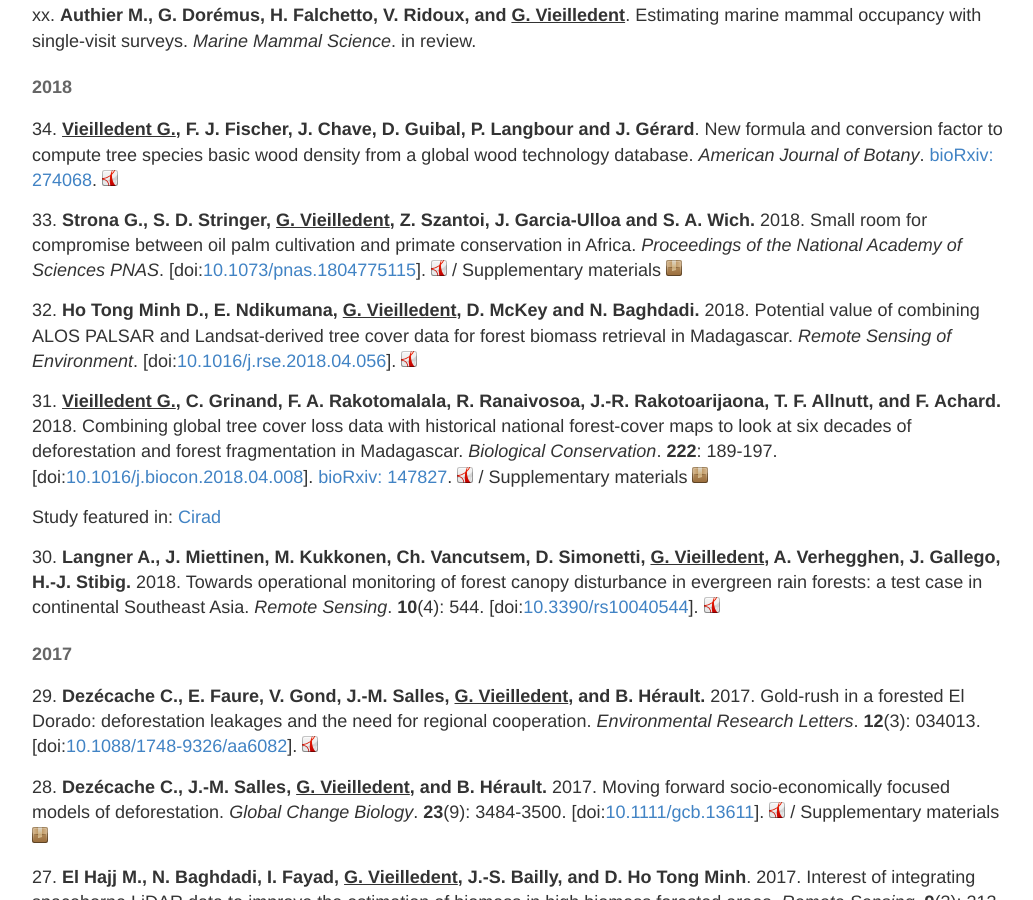
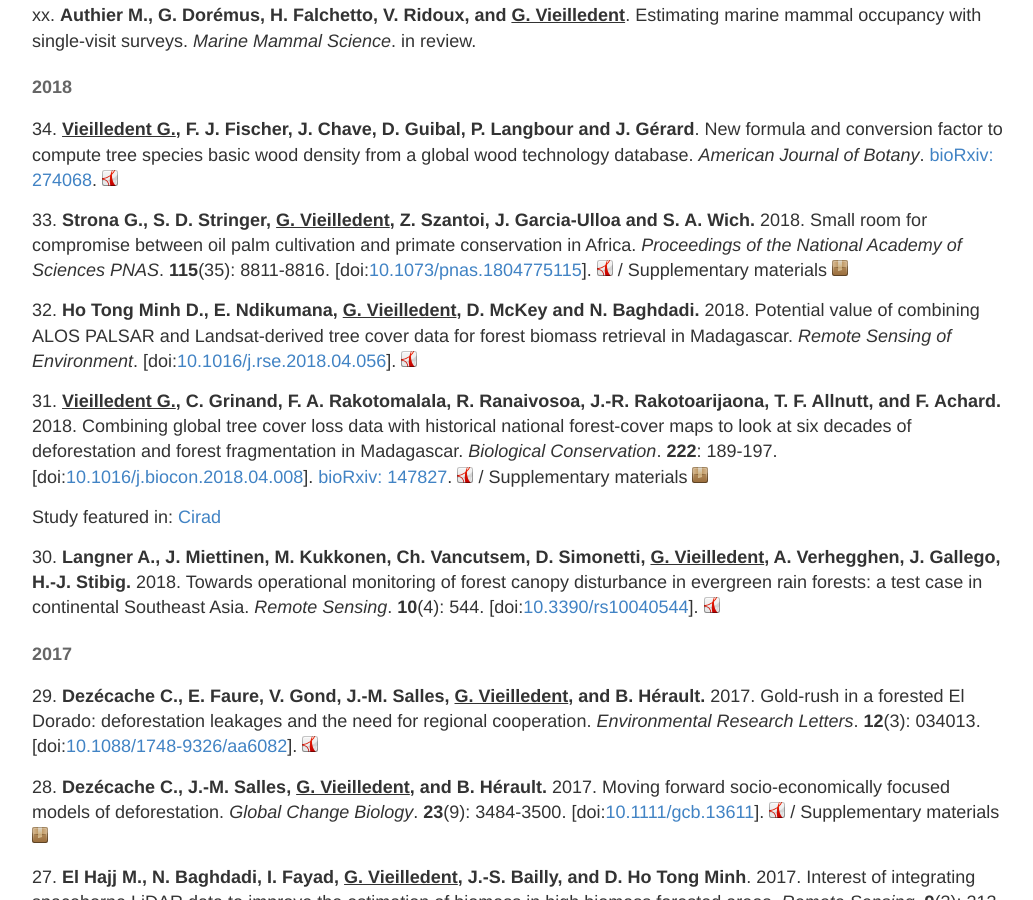
Before and after one commit to ghislainv/ghislainv.github.io, a Jekyll site: the page built from publications.md, in a window 1280 px wide and 900 px high, scrolled down 798 px. Shown: the whole window, without its empty margins (118-1151 px from the left). Built offline with Jekyll 4.4.1, drawn with Linux system fonts in a browser that asks for light colours.

Commit message:
Update Strona 2018

```diff
--- a/publications.md
+++ b/publications.md
@@ -27,7 +27,7 @@ xx\. **Authier M., G. Dorémus, H. Falchetto, V. Ridoux, and <span style="text-d
 [bioRxiv: 274068](https://doi.org/10.1101/274068).
 [![manuscript in pdf](/images/logos/logo-pdf.png "manuscript in pdf")](/publications/Vieilledent2018-bioRxiv.pdf)
 
-33\. **Strona G., S. D. Stringer, <span style="text-decoration: underline;">G. Vieilledent</span>, Z. Szantoi, J. Garcia-Ulloa and S. A. Wich.** 2018. Small room for compromise between oil palm cultivation and primate conservation in Africa. _Proceedings of the National Academy of Sciences PNAS_.
+33\. **Strona G., S. D. Stringer, <span style="text-decoration: underline;">G. Vieilledent</span>, Z. Szantoi, J. Garcia-Ulloa and S. A. Wich.** 2018. Small room for compromise between oil palm cultivation and primate conservation in Africa. _Proceedings of the National Academy of Sciences PNAS_. **115**(35): 8811-8816.
 \[doi:[10.1073/pnas.1804775115](https://doi.org/10.1073/pnas.1804775115)\].
 [![manuscript in pdf](/images/logos/logo-pdf.png "manuscript in pdf")](/publications/Strona2018-PNAS.pdf)
 /
@@ -40,7 +40,8 @@ Supplementary materials [![supplements](/images/logos/logo-zip.png "supplements"
 31\. **<span style="text-decoration: underline;">Vieilledent G.</span>, C. Grinand, F. A. Rakotomalala, R. Ranaivosoa, J.-R. Rakotoarijaona, T. F. Allnutt, and F. Achard.** 2018. Combining global tree cover loss data with historical national forest-cover maps to look at six decades of deforestation and forest fragmentation in Madagascar. _Biological Conservation_. **222**: 189-197.
 \[doi:[10.1016/j.biocon.2018.04.008](https://doi.org/10.1016/j.biocon.2018.04.008)\].
 [bioRxiv: 147827](https://doi.org/10.1101/147827).
-[![manuscript in pdf](/images/logos/logo-pdf.png "manuscript in pdf")](/publications/Vieilledent2018-BiologicalConservation.pdf) /
+[![manuscript in pdf](/images/logos/logo-pdf.png "manuscript in pdf")](/publications/Vieilledent2018-BiologicalConservation.pdf)
+/
 Supplementary materials [![supplements](/images/logos/logo-zip.png "supplements")](/publications/Vieilledent2018-BiologicalConservation-SM.pdf)
 
 Study featured in:
```
Also changed, not shown: 1 other file.
